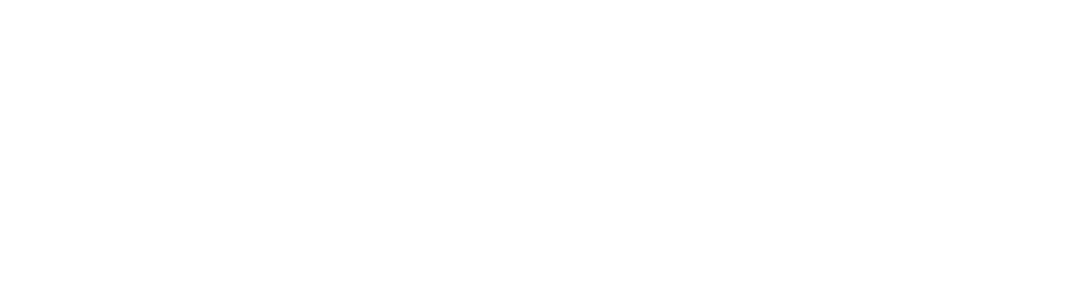
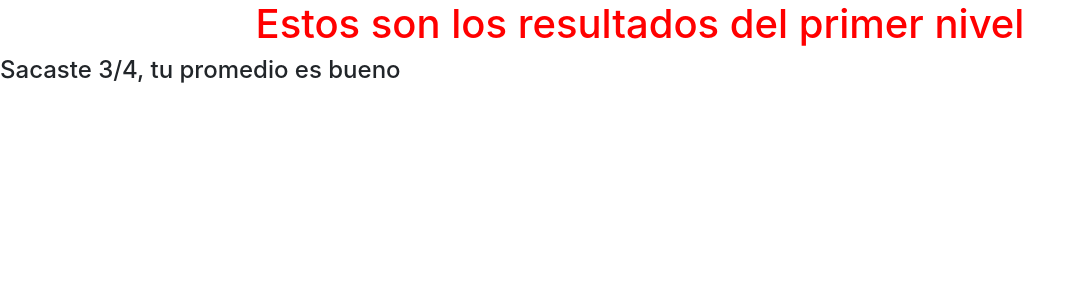
Before and after one commit to emanueljulio420/Equipo-7_PPI_2020, a React (Create React App) app in the folder frontend/: page /resu in a window 1280 px wide. Shown: the top 300 px of the page, without its empty margins (0-1084 px from the left). Built offline with nearby package versions, Linux system fonts and the light colour scheme.

Commit message:
se crea una nueva interfaz y se le da navegabilidad al nivel cuatro

```diff
--- a/frontend/src/Components/NivelCua.jsx
+++ b/frontend/src/Components/NivelCua.jsx
@@ -13,7 +13,7 @@ function NivelUno() {
                 <img src={NivelCua} alt="..." width="400" height="650"></img>
                 <br/>
                 <h4 className="text-danger my-2">Opciones de respuesta</h4>
-                <button type="button" className="btn btn-danger text-center mx-2 my-3">A ) 160 pies </button>
+              <Link to="resu" > <button type="button" className="btn btn-danger text-center mx-2 my-3">A ) 160 pies </button></Link>
                 <button type="button" className="btn btn-danger text-center mx-2 my-3">B ) 200 pies </button>
                 <button type="button" className="btn btn-danger text-center mx-2 my-3">C ) 0.50 pies  </button>
                 <button type="button" className="btn btn-danger text-center mx-2 my-3">D ) 164.042 pies </button>
--- /dev/null
+++ b/frontend/src/Components/resultados.jsx
@@ -0,0 +1,15 @@
+import React from 'react';
+import { Link } from 'react-router-dom';
+
+function resultados() {
+
+    return (
+           <div>
+            <h1>Estos son los resultados del primer nivel</h1>
+            <h4>Sacaste 3/4, tu promedio es bueno</h4>
+            </div>
+    );
+}
+
+
+export default resultados;
--- /dev/null
+++ b/frontend/src/Pages/resultados.js
@@ -0,0 +1,17 @@
+import React from 'react';
+import Icono from '../Components/Icono';
+import HeaderEstudiante from '../Components/HeaderEstudiante';
+//import resultados from '../Components/resultados';
+
+
+function resultadoss () {
+  return (
+    <div className="resultadoss">
+      <HeaderEstudiante />
+
+      <Icono />
+    </div>
+  );
+}
+
+export default resultadoss;
--- a/frontend/src/Route/App.js
+++ b/frontend/src/Route/App.js
@@ -19,6 +19,7 @@ import InicioD from '../Pages/InicioD';
 import InicioE from '../Pages/InicioE';
 import NivelTress from '../Pages/NivelTres';
 import NivelCuaa from '../Pages/NivelCua';
+import resultados from '../Components/resultados';
 
 const App = () => {
 
@@ -45,7 +46,7 @@ const App = () => {
                 <Route path="/docente" component={Docente} />
                 <Route path="/tres" component={NivelTress} />
                 <Route path="/cua" component={NivelCuaa} />
-
+                <Route path="/resu" component={resultados} />
 
 
 
```
